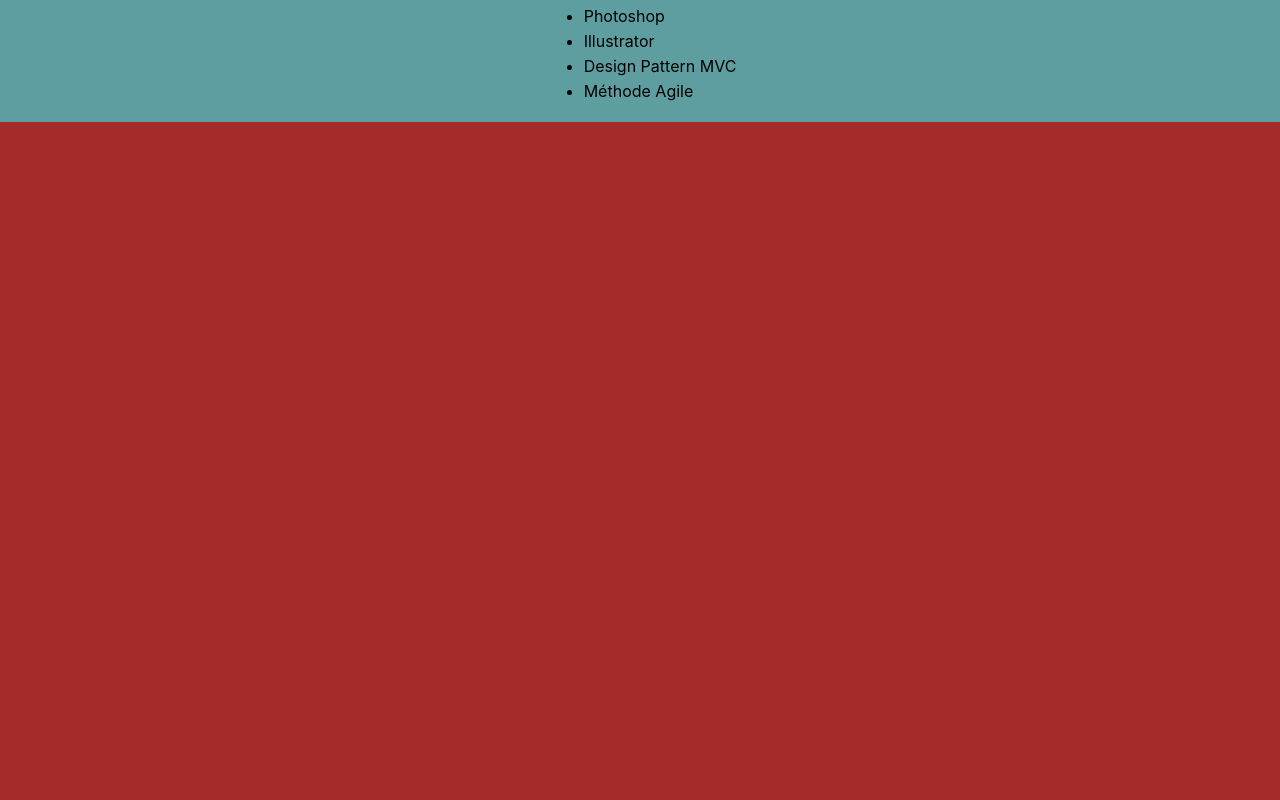
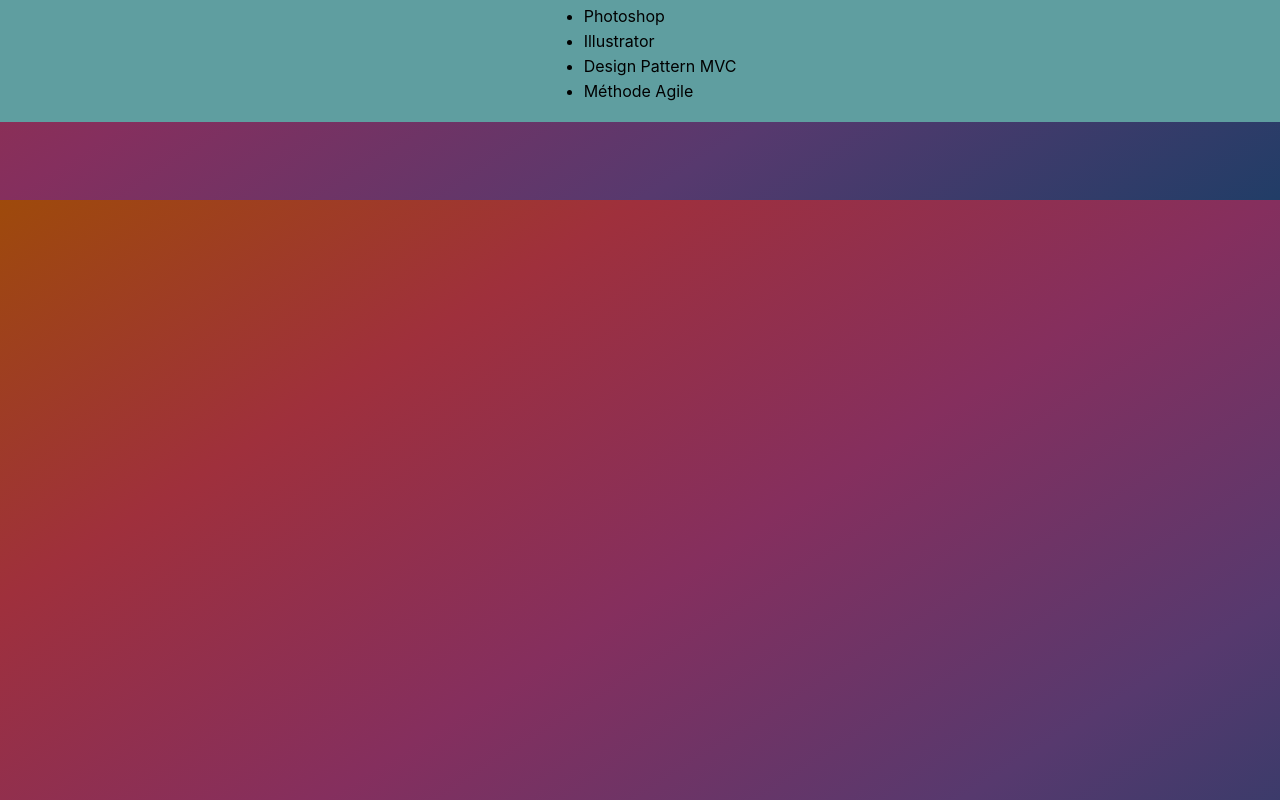
Before and after one commit to AnotheerDev/mon-portfolio, a React (Create React App) app: page / in a window 1280 px wide. Shown: the part 2200-3000 px from the top of the page. Built offline with nearby package versions, Linux system fonts and the light colour scheme; a web font is replaced by a local one.

Commit message:
Remove background color from projects section

```diff
--- a/src/components/Projects/projects.css
+++ b/src/components/Projects/projects.css
@@ -3,5 +3,5 @@
   /* Styles pour la section projets */
   /* padding: 50px 0; */
   height: 100vh;
-  background-color: brown;
+  /* background-color: brown; */
 }
```
